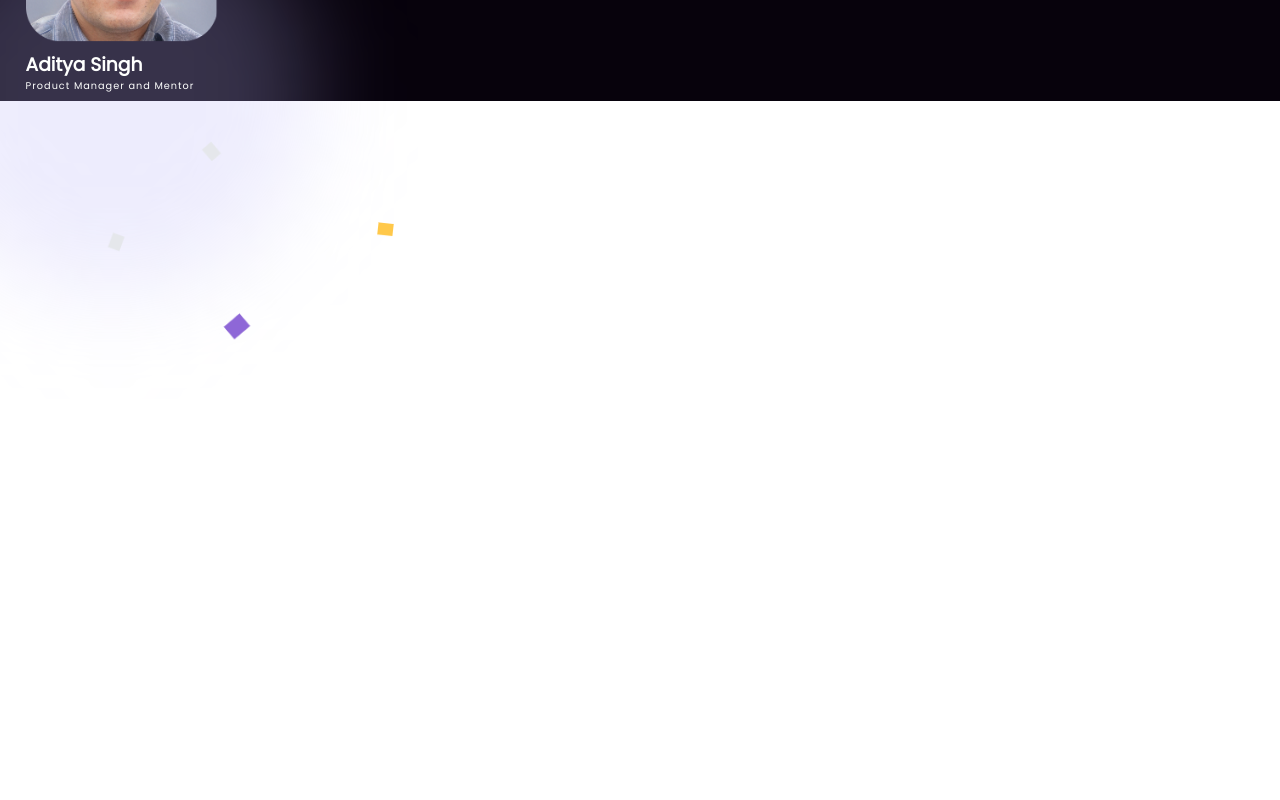
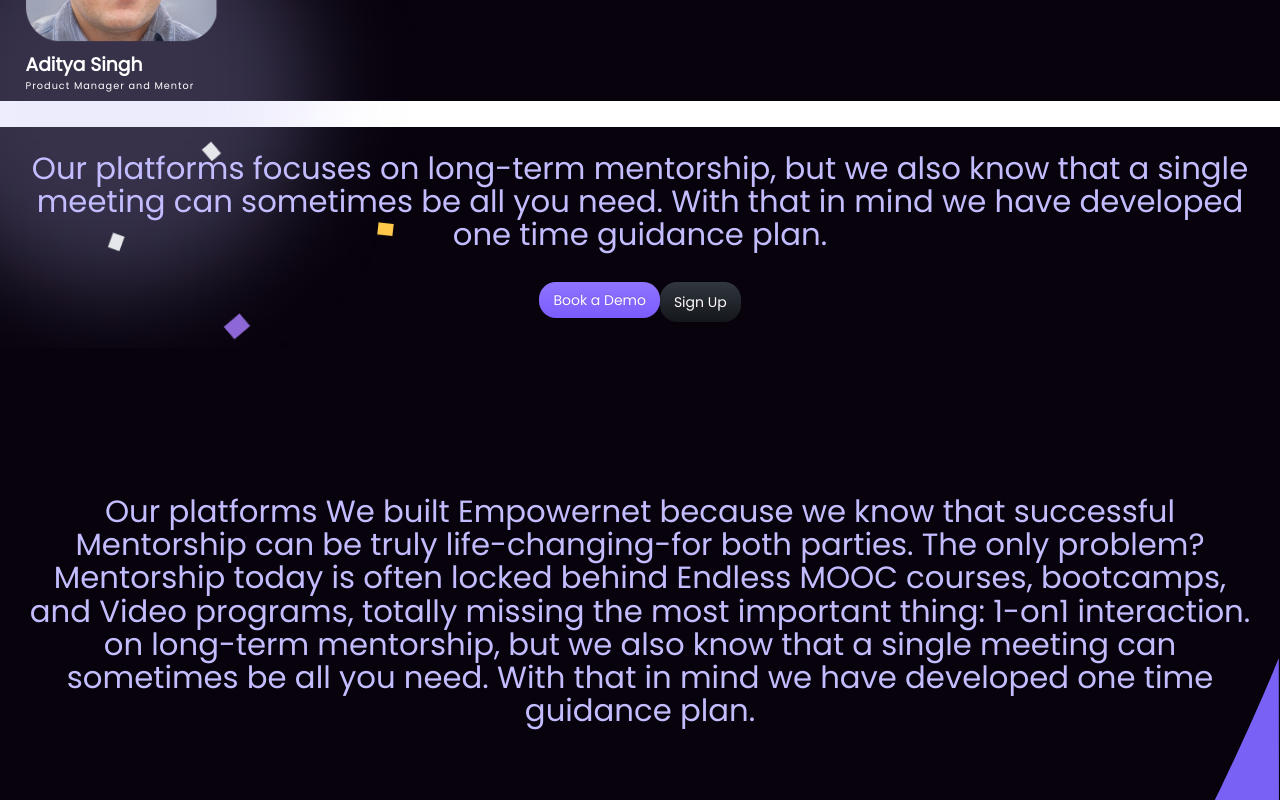
Before and after one commit to 4rr0w/empowernetv1, a React (Create React App) app: page / in a window 1280 px wide. Shown: the part 8760-9560 px from the top of the page. Before the commit the page ends 9195 px from the top, so only its background shows below. Built offline with nearby package versions, Linux system fonts and the light colour scheme.

Commit message:
add sec 7 and 8 to landing page

```diff
--- a/src/screens/LandingPage/index.tsx
+++ b/src/screens/LandingPage/index.tsx
@@ -5,6 +5,8 @@
 import { Section3 } from '../../components/landingPage/Section3';
 import { Section4 } from '../../components/landingPage/Section4';
 import { Section5 } from '../../components/landingPage/Section5';
+import { Section7 } from '../../components/landingPage/Section7';
+import { Section8 } from '../../components/landingPage/Section8';
 import styles from './style.module.css';
 
 export interface LandingPageProps {
@@ -20,7 +22,8 @@
       <Section3 />
       <Section4 />
       <Section5 />
-
+      <Section7 />
+      <Section8 />
     </div>
   );
 };
```
